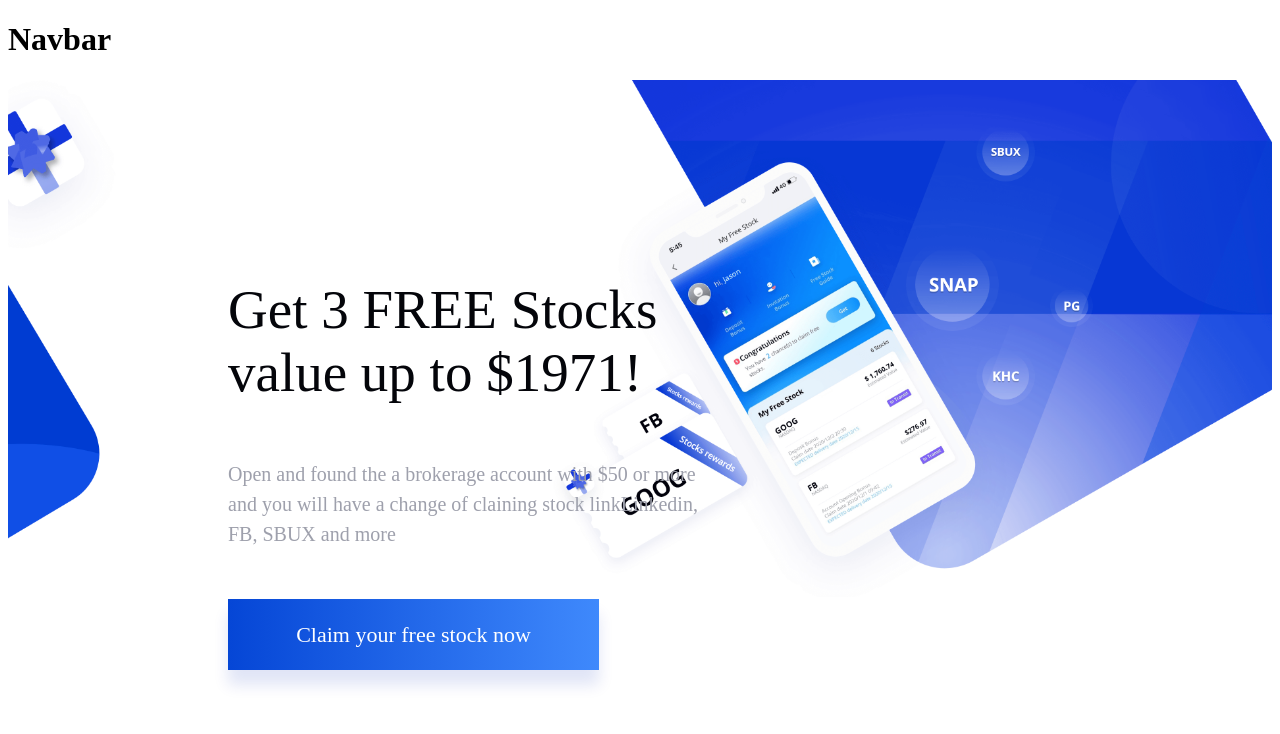
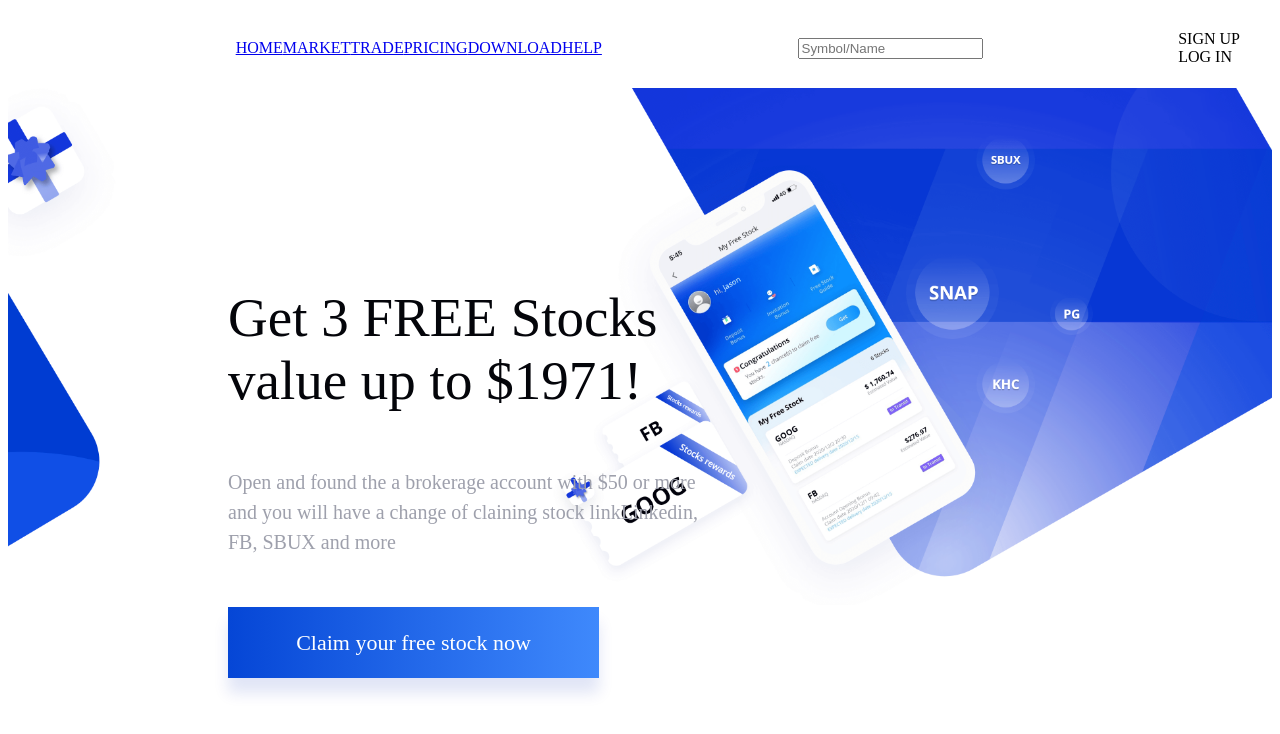
Before and after one commit to hasan972/react-website-1, a React (Create React App) app: page / in a window 1280 px wide. Shown: the top 734 px of the page. Built offline with nearby package versions, Linux system fonts and the light colour scheme.

Commit message:
Set the navbar css section

```diff
--- a/package.json
+++ b/package.json
@@ -8,6 +8,7 @@
     "@testing-library/user-event": "^12.8.3",
     "react": "^17.0.2",
     "react-dom": "^17.0.2",
+    "react-router-dom": "^5.2.0",
     "react-scripts": "4.0.3",
     "styled-components": "^5.2.3",
     "web-vitals": "^1.1.1"
--- a/src/components/Navber.js
+++ b/src/components/Navber.js
@@ -1,11 +1,86 @@
-import React from 'react'
+import React from 'react';
+import styled from 'styled-components/macro';
+import Img from '../assects/logo.svg';
+import { Link } from 'react-router-dom';
 
-function Navber() {
-    return (
-        <div>
-            <h1>Navbar</h1>
-        </div>
-    )
-}
+const NavbarContainer = styled.div`
+  width: 100%;
+  height: 80px;
+  z-index: 20;
+  background: #fff;
+`;
 
-export default Navber
+const NavbarWrap = styled.div`
+  width: 1200px;
+  height: 100%;
+  margin: 0 auto;
+  z-index: 20;
+  display: flex;
+  position: relative;
+  align-items: center;
+  justify-content: space-between;
+`;
+const Logo = styled.div`
+
+`;
+
+const Nav = styled.nav`
+
+`;
+
+const NavLink = styled(Link)`
+
+`;
+
+const Search = styled.div`
+
+`;
+
+const SearchWrap = styled.div`
+
+`;
+
+const Input = styled.input`
+
+`;
+
+const ButtonContainer = styled.div`
+
+`;
+
+const Button = styled.div`
+
+`;
+
+const Navbar = () => {
+  return (
+    <NavbarContainer>
+      <NavbarWrap>
+        <Logo />
+        <Nav>
+          <NavLink to='/'>HOME</NavLink>
+          <NavLink to='/'>MARKET</NavLink>
+          <NavLink to='/'>TRADE</NavLink>
+          <NavLink to='/'>PRICING</NavLink>
+          <NavLink to='/'>DOWNLOAD</NavLink>
+          <NavLink to='/'>HELP</NavLink>
+        </Nav>
+        <Search>
+          <SearchWrap>
+            <Input type='text' placeholder='Symbol/Name' />
+          </SearchWrap>
+        </Search>
+        <ButtonContainer>
+          <Button>
+            SIGN UP
+          </Button>
+          <Button>
+              LOG IN
+          </Button>
+        </ButtonContainer>
+      </NavbarWrap>
+    </NavbarContainer>
+  );
+};
+
+export default Navbar;
--- a/src/index.js
+++ b/src/index.js
@@ -2,10 +2,13 @@
 import ReactDOM from 'react-dom';
 import App from './App';
 import reportWebVitals from './reportWebVitals';
+import {BrowserRouter as Router} from 'react-router-dom';
 
 ReactDOM.render(
   <React.StrictMode>
-    <App />
+  <Router>
+     <App />
+  </Router>
   </React.StrictMode>,
   document.getElementById('root')
 );
```
Also changed, not shown: src/assects/logo.svg (added), 1 other file (tests, documents, lock files or other folders).
